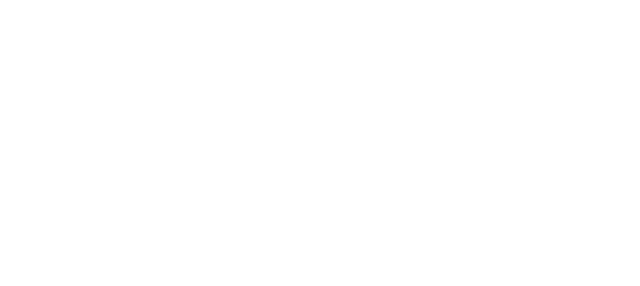
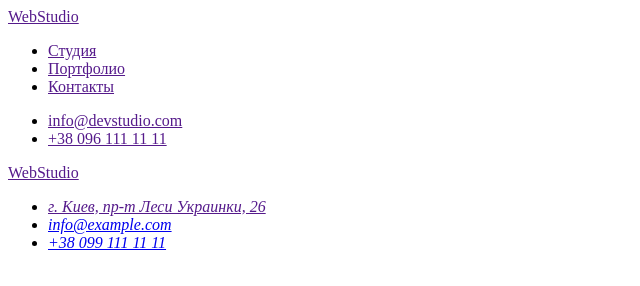
Before and after one commit to NataliiaHrynchuk/goit-markup-hw-02, a plain HTML site: page portfolio.html in a window 1280 px wide. Shown: the whole page, without its empty margins (0-640 px from the left). Drawn offline with Linux system fonts and the light colour scheme; a web font is replaced by a local one.

Commit message:
Скопійовано header, footer

```diff
--- a/portfolio.html
+++ b/portfolio.html
@@ -5,9 +5,49 @@
     <meta http-equiv="X-UA-Compatible" content="IE=edge">
     <meta name="viewport" content="width=device-width, initial-scale=1.0">
     <title>Document</title>
+    <link rel="stylesheet" href="https://fonts.google.com/share?selection.family=Raleway:wght@700%7CRoboto:wght@400;500;700;900">
     <link rel="stylesheet" href="./css/styles.css"/>
 </head>
 <body>
+<!--Верхня лінія-->
+<header>
+    <a href="">WebStudio</a>
 
+    <nav>
+        <ul>
+            <li><a href="">Студия</a></li>
+            <li><a href="">Портфолио</a></li>
+            <li><a href="">Контакты</a></li>
+        </ul>
+
+    </nav>
+
+    <ul>
+        <li><a href="">info@devstudio.com</a></li>
+        <li><a href="">+38 096 111 11 11</a></li>
+    </ul>
+
+</header>
+<main>
+    <!--Портфоліо-->
+
+</main>
+<!--Підвал-->
+<footer>
+    <a href="">WebStudio</a>
+    <address>
+        <ul>
+            <li>
+                <a href="">г. Киев, пр-т Леси Украинки, 26</a>
+            </li>
+            <li>
+                <a href="mailto:info@example.com">info@example.com</a>
+            </li>
+            <li>
+                <a href="tel:++380991111111">+38 099 111 11 11</a>
+            </li>
+        </ul>
+    </address>
+</footer>
 </body>
 </html>
```
